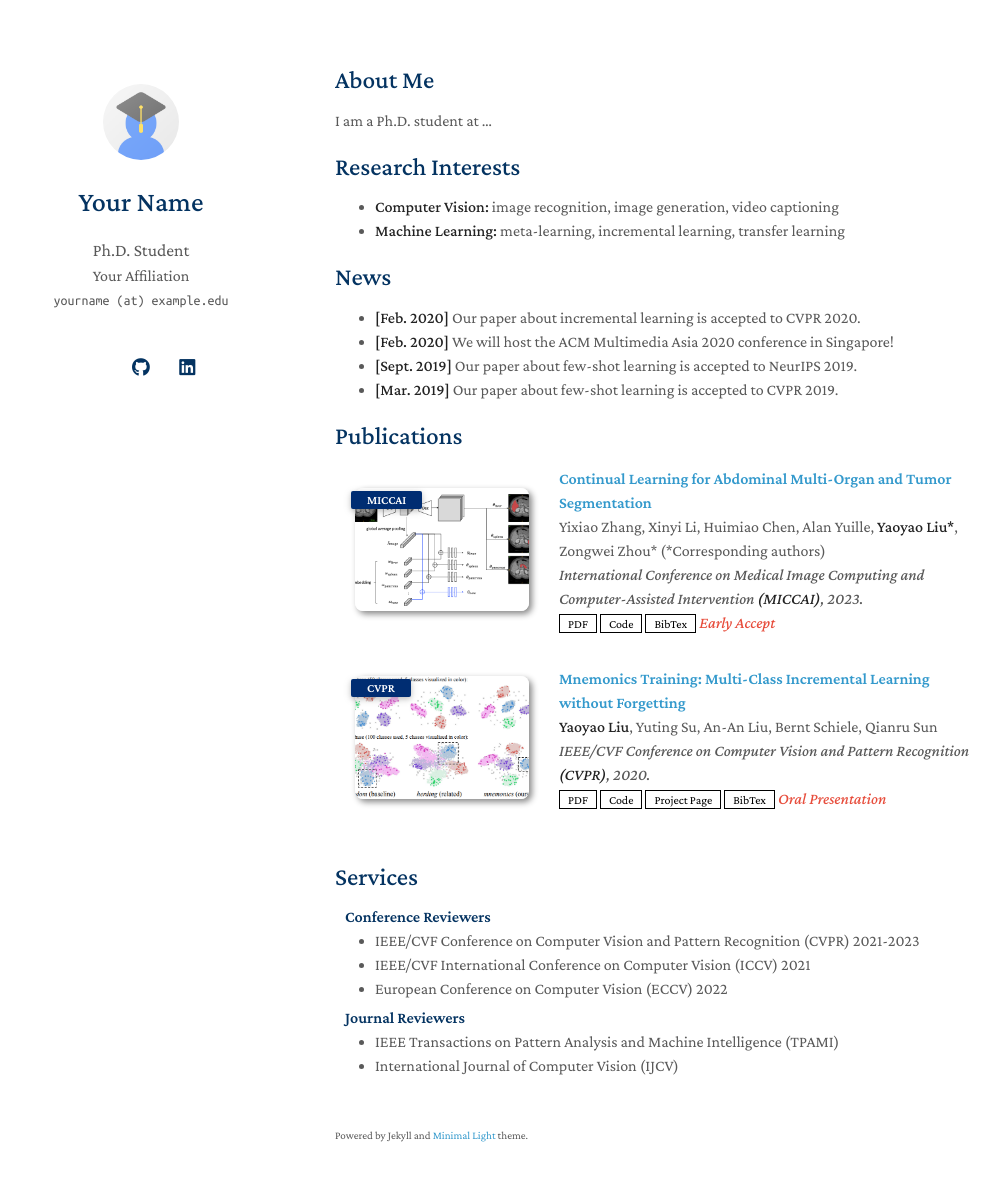
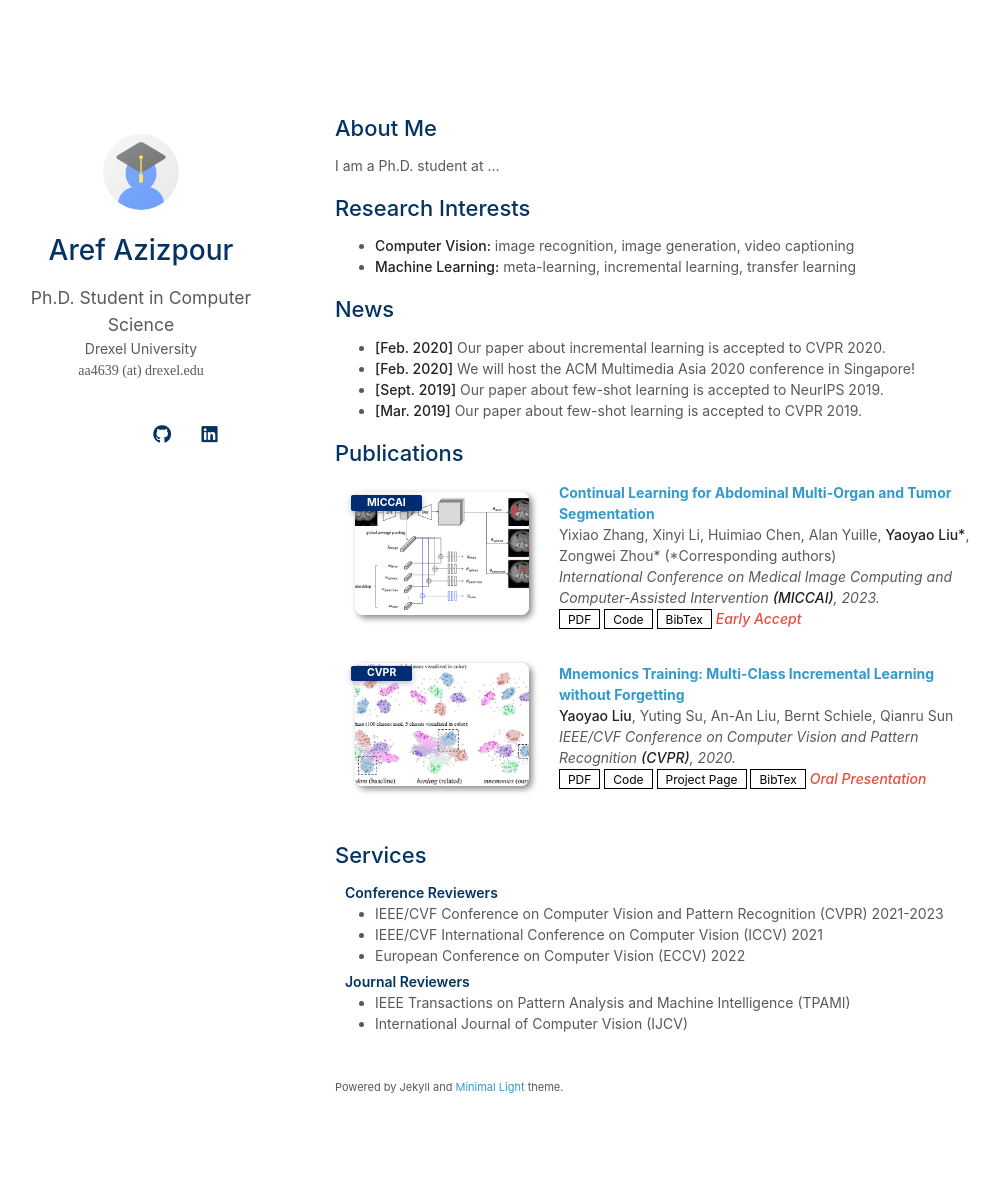
Before and after one commit to arefazizpour/arefazizpour.github.io, a Jekyll site: the page built from index.md, in a window 1280 px wide and 1216 px high. Shown: the top 1181 px of the window, without its empty margins (135-1135 px from the left). Built offline with Jekyll 4.4.1, drawn with Linux system fonts in a browser that asks for light colours; a style sheet for code colours, icons or effects is not loaded; our own code applies the rules of GitHub Pages for plain Markdown files; part of the change alters nothing that is shown.

Commit message:
Update personal information in _config.yml

```diff
--- a/_config.yml
+++ b/_config.yml
@@ -1,47 +1,35 @@
 # Basic Information
-title: Your Name
-position: Ph.D. Student
-affiliation: Your Affiliation
-email: yourname (at) example.edu
+title: Aref Azizpour
+position: Ph.D. Student in Computer Science
+affiliation: Drexel University
+email: aa4639 (at) drexel.edu
 
 # Search Engine Optimization (SEO)
-# The following information is used to improve the website traffic from search engines, e.g., Google.
-keywords: minimal light
-description: The Minimal Light is a simple and elegant jekyll theme for academic personal homepage.
-canonical: https://minimal-light-theme.yliu.me/
+keywords: aref azizpour, computer vision, ai-generated media, synthetic media detection, deepfake detection, ai forensics
+description: Aref Azizpour is a Ph.D. student in Computer Science at Drexel University researching AI-generated media detection, synthetic media forensics, and open-world machine learning.
+canonical: https://arefazizpour.github.io/
 
 # Links
-# If you don't need one of them, you may delete the corresponding line.
-google_scholar: https://scholar.google.com/
-cv_link: assets/files/curriculum_vitae.pdf
-github_link: https://github.com/
-linkedin: https://www.linkedin.com/
-twitter: https://twitter.com/
+google_scholar: YOUR_GOOGLE_SCHOLAR_URL
+cv_link: assets/files/Aref-Azizpour-PhD-Resume.pdf
+github_link: https://github.com/arefazizpour
+linkedin: YOUR_LINKEDIN_URL
 
-# Images (e.g., your profile picture and your website's favicon)
-# "favicon" and "favicon_dark" are used for the light and dark modes, respectively.
+# Images
 avatar: ./assets/img/avatar.png
 favicon: ./assets/img/favicon.png
 favicon_dark: ./assets/img/favicon-dark.png
 
 # Footnote
-# You may use the option to disable the footnote, "Powered by Jekyll and Minimal Light theme."
 enable_footnote: true
 
 # Auto Dark Mode
-# You may use the option to disable the automatic dark theme
 auto_dark_mode: true
 
 # Font
-# You can use this option to choose between Serif or Sans Serif fonts.
-font: "Serif" # or "Sans Serif"
-
-# Google Analytics ID
-# Please remove this if you don't use Google Analytics
-google_analytics: UA-111540567-4
+font: "Sans Serif"
 
 # Use this project as a remote theme for GitHub Pages
-# See the guide here: https://docs.github.com/en/pages/setting-up-a-github-pages-site-with-jekyll/adding-a-theme-to-your-github-pages-site-using-jekyll
 remote_theme: yaoyao-liu/minimal-light
 
 # The following files will be removed from the generated website.
```
